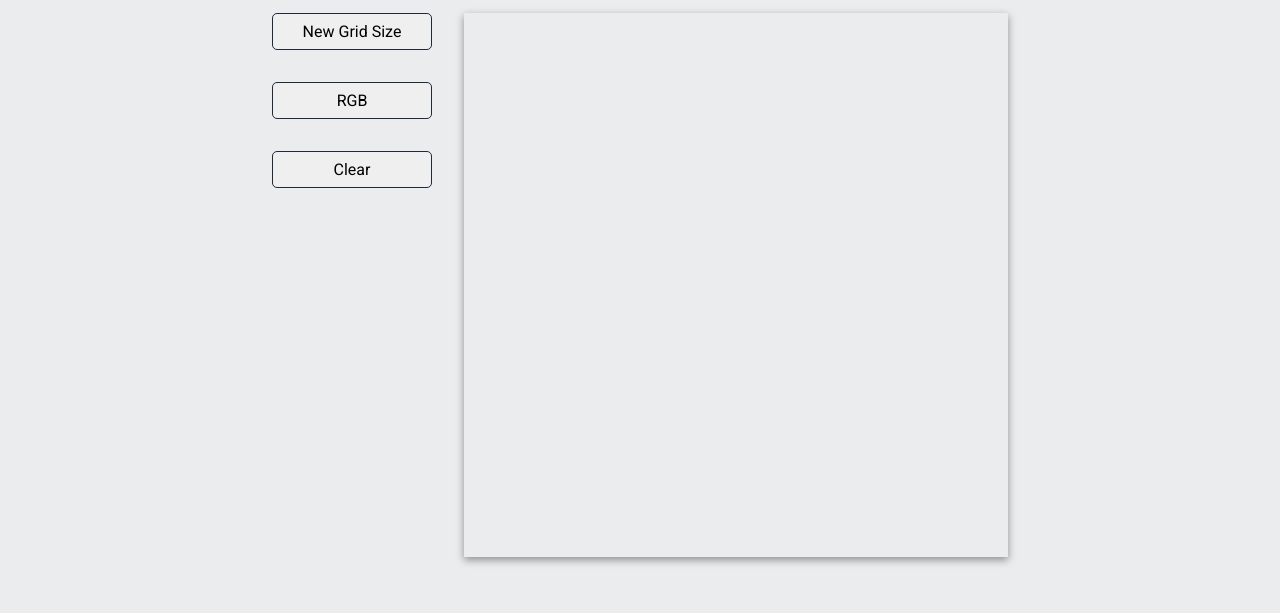
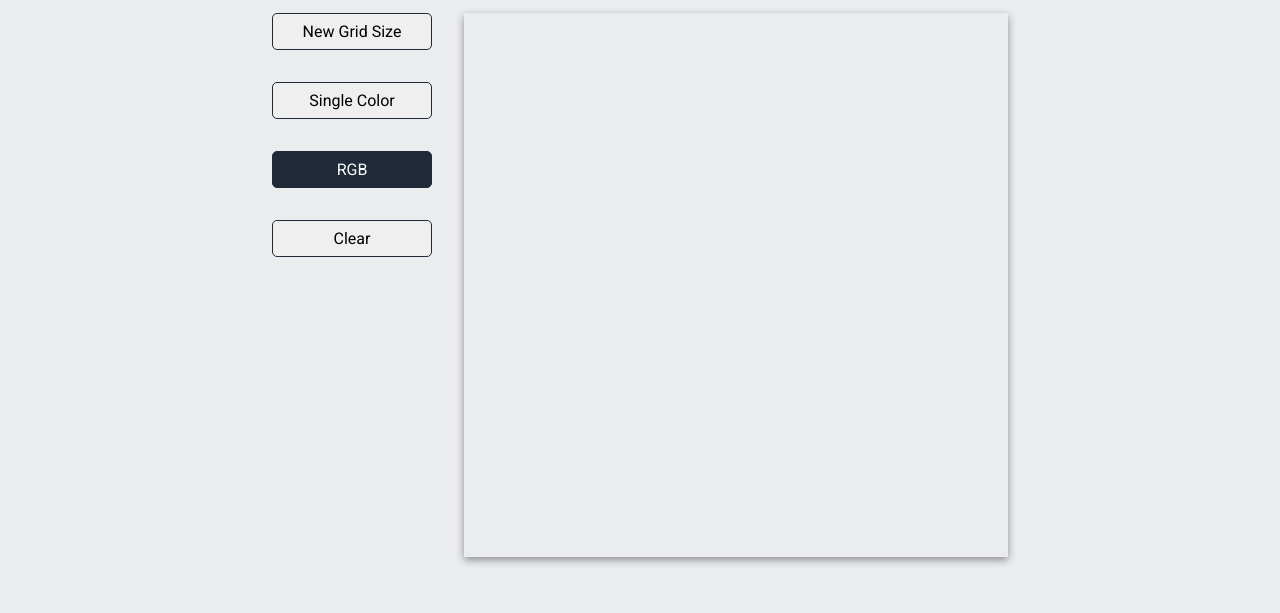
Before and after one commit to henriquecfaguiar/etch-a-sketch, a plain HTML site: page index.html in a window 1280 px wide. Both pictures are taken after a click on the button "RGB". Shown: the part 123-736 px from the top of the page. Drawn offline with Linux system fonts and the light colour scheme.

Commit message:
Add single color button and minor styling

```diff
--- a/index.html
+++ b/index.html
@@ -20,9 +20,10 @@
   </header>
   <main class="responsive-split">
     <div class="control-pad split">
-      <button class="new-grid-btn">New Grid Size</button>
-      <button class="rgb-btn">RGB</button>
-      <button class="clear-btn">Clear</button>
+      <button class="new-grid btn">New Grid Size</button>
+      <button class="single-color btn">Single Color</button>
+      <button class="rgb btn">RGB</button>
+      <button class="clear btn">Clear</button>
     </div>
     <div class="grid"></div>
   </main>
--- a/script.js
+++ b/script.js
@@ -1,19 +1,17 @@
 const root = document.documentElement;
 
 const grid = document.querySelector(".grid");
-const newGridBtn = document.querySelector(".new-grid-btn");
-const clearBtn = document.querySelector(".clear-btn");
-const rgbBtn = document.querySelector(".rgb-btn");
+const buttons = document.querySelectorAll(".btn");
+const newGridBtn = document.querySelector(".new-grid");
+const clearBtn = document.querySelector(".clear");
+const rgbBtn = document.querySelector(".rgb");
+const singleClrBtn = document.querySelector(".single-color")
 
 let gridSize = 16;
 
-newGridBtn.addEventListener("mouseout", (element) => { element.target.classList.remove("btn-hover") });
-rgbBtn.addEventListener("mouseout", (element) => { element.target.classList.remove("btn-hover") });
-clearBtn.addEventListener("mouseout", (element) => { element.target.classList.remove("btn-hover") });
-newGridBtn.addEventListener("mouseover", (element) => { element.target.classList.add("btn-hover") });
-rgbBtn.addEventListener("mouseover", (element) => { element.target.classList.add("btn-hover") });
-clearBtn.addEventListener("mouseover", (element) => { element.target.classList.add("btn-hover") });
-newGridBtn.addEventListener("click", getNewGridSize)
+newGridBtn.addEventListener("click", getNewGridSize);
+singleClrBtn.addEventListener("click", activateSingleColor);
+rgbBtn.addEventListener("click", activateRgb);
 clearBtn.addEventListener("click", clearGrid);
 
 function createGrid(gridSize) {
@@ -28,21 +26,32 @@ function createGrid(gridSize) {
   addHover();
 };
 
+function addHover() {
+  let grid = document.querySelectorAll(".grid-element");
+  grid.forEach(element => {
+    element.addEventListener("mouseover", (element) => { element.target.classList.add("hover") });
+  });
+};
+
 function getNewGridSize() {
   let gridSize = Number(prompt("Choose a new grid size (max: 100)"));
-  console.log(gridSize);
   if (gridSize === 0) {
     gridSize = 16;
+  } else if (gridSize > 100) {
+    gridSize = 100;
   };
   clearGrid();
   createGrid(gridSize);
 };
 
-function addHover() {
-  let grid = document.querySelectorAll(".grid-element");
-  grid.forEach(element => {
-    element.addEventListener("mouseover", (element) => { element.target.classList.add("hover") });
-  });
+function activateSingleColor() {
+  rgbBtn.classList.remove("active");
+  singleClrBtn.classList.add("active");
+};
+
+function activateRgb() {
+  singleClrBtn.classList.remove("active");
+  rgbBtn.classList.add("active");
 };
 
 function clearGrid() {
@@ -51,3 +60,4 @@ function clearGrid() {
 };
 
 createGrid(gridSize);
+activateSingleColor();
--- a/style.css
+++ b/style.css
@@ -155,10 +155,18 @@ button {
   width: 10rem;
 }
 
-.btn-hover,
-.btn-hover {
+.btn {
+  transition: all .1s ease;
+}
+
+.active {
+  color: var(--clr-neutral-100);
   background-color: var(--clr-neutral-900);
-  color: var(--clr-neutral-100);
+}
+
+.btn:hover {
+  cursor: pointer;
+  transform: scale(1.05);
 }
 
 a:hover,
```
